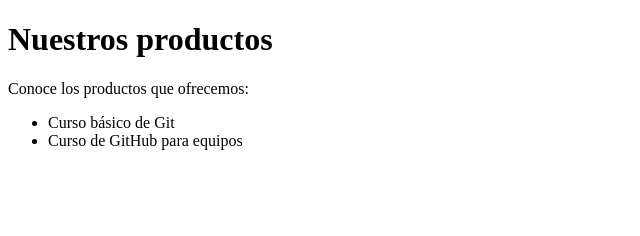
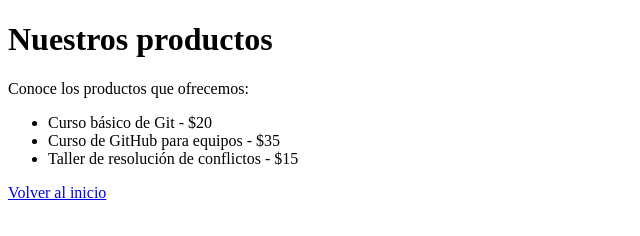
Before and after one commit to naye-427/practica-git, a plain HTML site: page productos.html in a window 1280 px wide. Shown: the whole page, without its empty margins (0-640 px from the left). Drawn offline with Linux system fonts and the light colour scheme.

Commit message:
feat: agregar precios y enlace de regreso en productos

```diff
--- a/productos.html
+++ b/productos.html
@@ -8,8 +8,10 @@
     <h1>Nuestros productos</h1>
     <p>Conoce los productos que ofrecemos:</p>
     <ul>
-        <li>Curso básico de Git</li>
-        <li>Curso de GitHub para equipos</li>
+        <li>Curso básico de Git - $20</li>
+        <li>Curso de GitHub para equipos - $35</li>
+        <li>Taller de resolución de conflictos - $15</li>
     </ul>
+    <a href="index.html">Volver al inicio</a>
 </body>
 </html>
```
